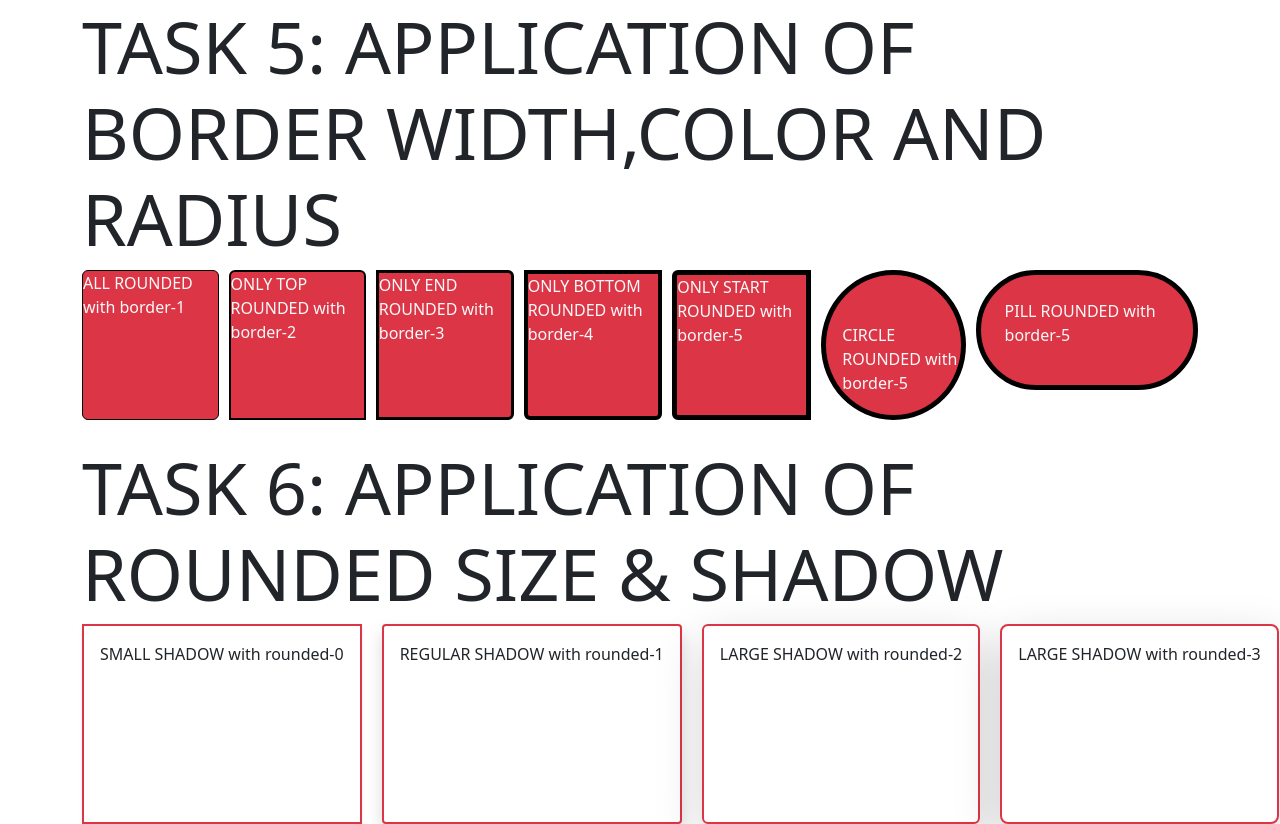
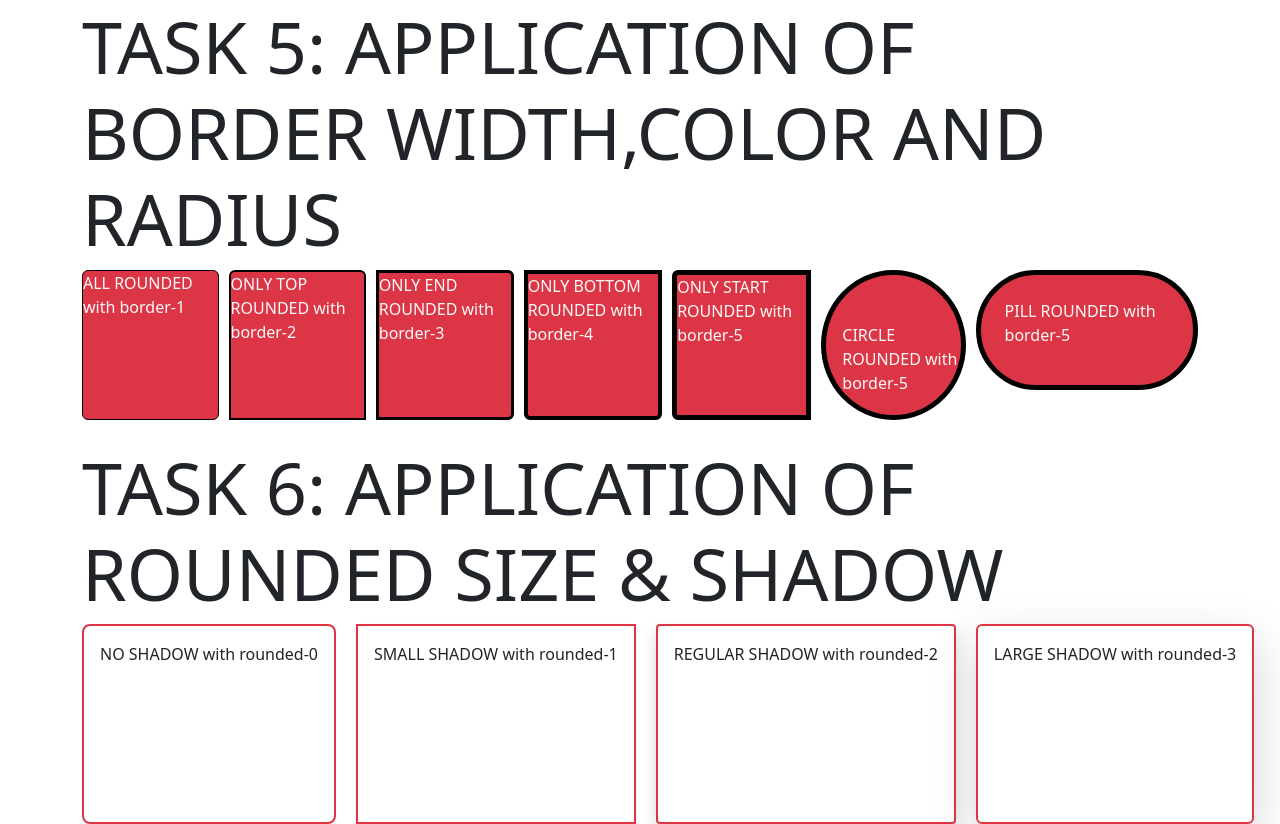
Before and after one commit to Zetcor/Bootstrap-SW, a plain HTML site: page index.html in a window 1280 px wide. Shown: the part 1499-2323 px from the top of the page. Drawn offline with nearby package versions, Linux system fonts and the light colour scheme.

Commit message:
Update index.html

```diff
--- a/index.html
+++ b/index.html
@@ -121,10 +121,10 @@
         <div class="container">
             <h1 class="display-2">TASK 6: APPLICATION OF ROUNDED SIZE & SHADOW</h1>
                 <div class="shadow-span">
-                    <span class="border bg-body border-danger border-2 rounded-0 text-dark shadow-sm p-3">SMALL SHADOW with rounded-0</span>
-                    <span class="border bg-body border-danger border-2 rounded-1 text-dark shadow p-3">REGULAR SHADOW with rounded-1</span>
-                    <span class="border bg-body border-danger border-2 rounded-2 text-dark shadow-lg p-3">LARGE SHADOW with rounded-2</span>
-                    <span class="border bg-body border-danger border-2 rounded-3 text-dark shadow-lg p-3">LARGE SHADOW with rounded-3</span>
+                    <span class="border bg-body border-danger border-2 rounded-3 text-dark shadow-none p-3">NO SHADOW with rounded-0</span>
+                    <span class="border bg-body border-danger border-2 rounded-0 text-dark shadow-sm p-3">SMALL SHADOW with rounded-1</span>
+                    <span class="border bg-body border-danger border-2 rounded-1 text-dark shadow p-3">REGULAR SHADOW with rounded-2</span>
+                    <span class="border bg-body border-danger border-2 rounded-2 text-dark shadow-lg p-3">LARGE SHADOW with rounded-3</span>
                 </div>
         </div>
 
```
